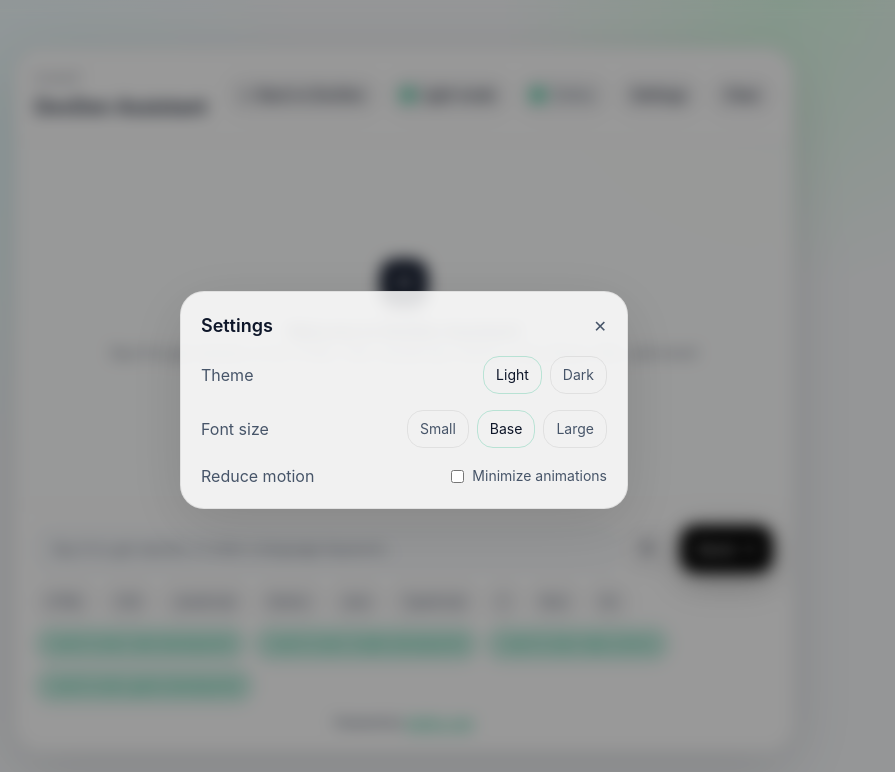
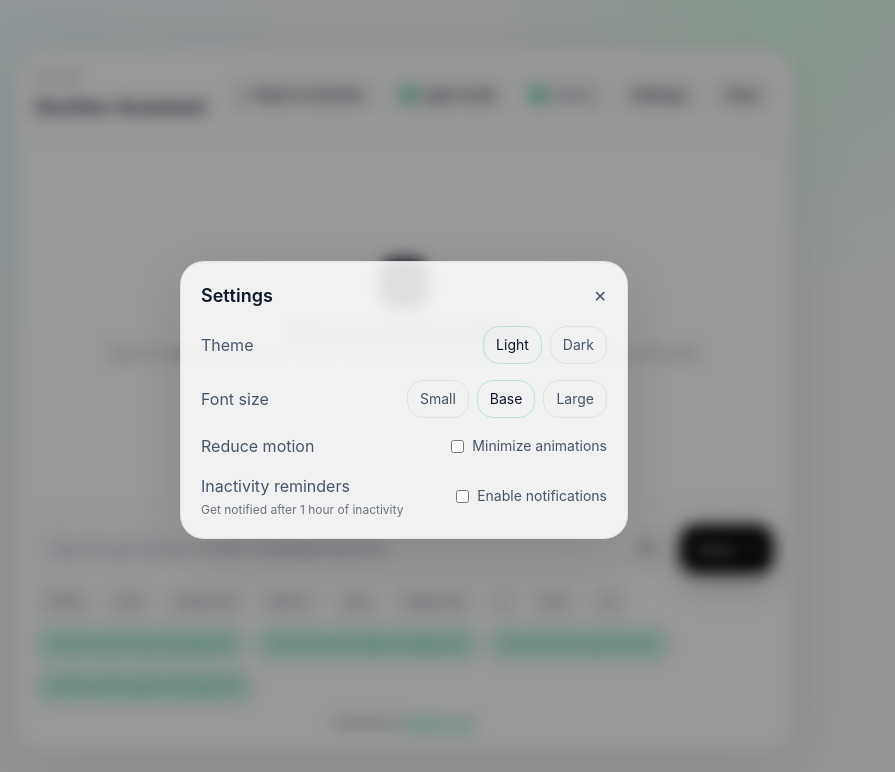
Before and after one commit to Uwami-Mgxekwa/DevDen-Ai, a React (Vite) app: page / in a window 1280 px wide. Both pictures are taken after a click on the button "Settings". Shown: the top 772 px of the page, without its empty margins (236-1131 px from the left). Built offline with nearby package versions, Linux system fonts and the light colour scheme.

Commit message:
Add toggle for inactivity notification reminders
Introduces a user setting to enable or disable inactivity reminders via browser notifications. The notification permission is requested only when the user enables the feature, and the preference is persisted in localStorage.

```diff
--- a/src/App.jsx
+++ b/src/App.jsx
@@ -76,6 +76,7 @@ function App() {
   const [lastActivity, setLastActivity] = useState(Date.now());
   const [showExportMenu, setShowExportMenu] = useState(false);
   const [showPrompts, setShowPrompts] = useState(false);
+  const [notificationsEnabled, setNotificationsEnabled] = useState(false);
   const isDark = theme === "dark";
   const messagesEndRef = useRef(null);
   const MAX_MESSAGE_LEN = 600;
@@ -985,6 +986,7 @@ function App() {
         setUserName(parsed.userName ?? "");
         setLearningGoals(parsed.learningGoals ?? []);
         setLastActivity(parsed.lastActivity ?? Date.now());
+        setNotificationsEnabled(parsed.notificationsEnabled ?? false);
       } catch (err) {
         console.error("Failed to load saved chat", err);
       }
@@ -995,19 +997,21 @@ function App() {
   useEffect(() => {
     localStorage.setItem(
       "devden-chat",
-      JSON.stringify({ messages, theme, fontSize, reduceMotion, userName, learningGoals, lastActivity })
+      JSON.stringify({ messages, theme, fontSize, reduceMotion, userName, learningGoals, lastActivity, notificationsEnabled })
     );
-  }, [messages, theme, fontSize, reduceMotion, userName, learningGoals, lastActivity]);
+  }, [messages, theme, fontSize, reduceMotion, userName, learningGoals, lastActivity, notificationsEnabled]);
 
-  // Notification system for inactive users
+  // Notification system for inactive users (only if enabled)
   useEffect(() => {
+    if (!notificationsEnabled) return;
+
     const checkInactivity = () => {
       const now = Date.now();
       const timeSinceLastActivity = now - lastActivity;
       const oneHour = 60 * 60 * 1000; // 1 hour in milliseconds
 
       if (timeSinceLastActivity > oneHour && userName && messages.length > 0) {
-        // Show notification if browser supports it
+        // Show notification if browser supports it and permission is granted
         if ('Notification' in window && Notification.permission === 'granted') {
           new Notification('DevDen Assistant', {
             body: `Hey ${userName}! Haven't learned about a new language in a while. Come back and explore more!`,
@@ -1017,15 +1021,10 @@ function App() {
       }
     };
 
-    // Request notification permission on first load
-    if ('Notification' in window && Notification.permission === 'default') {
-      Notification.requestPermission();
-    }
-
     // Check inactivity every 30 minutes
     const interval = setInterval(checkInactivity, 30 * 60 * 1000);
     return () => clearInterval(interval);
-  }, [lastActivity, userName, messages]);
+  }, [lastActivity, userName, messages, notificationsEnabled]);
 
   // Close export menu when clicking outside
   useEffect(() => {
@@ -1068,6 +1067,25 @@ function App() {
     setMessages([]);
     setUserName("");
     setAwaitingName(false);
+  };
+
+  const toggleNotifications = async () => {
+    if (!notificationsEnabled) {
+      // Request permission when enabling notifications
+      if ('Notification' in window) {
+        const permission = await Notification.requestPermission();
+        if (permission === 'granted') {
+          setNotificationsEnabled(true);
+        } else {
+          alert('Notification permission denied. You can enable it later in your browser settings.');
+        }
+      } else {
+        alert('Notifications are not supported in your browser.');
+      }
+    } else {
+      // Simply disable notifications
+      setNotificationsEnabled(false);
+    }
   };
 
   return (
@@ -1462,6 +1480,22 @@ function App() {
                   <span className="text-sm text-[var(--muted-strong)]">Minimize animations</span>
                 </label>
               </div>
+
+              <div className="flex items-center justify-between">
+                <div className="flex flex-col">
+                  <span className="text-[var(--muted-strong)]">Inactivity reminders</span>
+                  <span className="text-xs text-[var(--muted)] mt-1">Get notified after 1 hour of inactivity</span>
+                </div>
+                <label className="inline-flex items-center gap-2 cursor-pointer">
+                  <input
+                    type="checkbox"
+                    checked={notificationsEnabled}
+                    onChange={toggleNotifications}
+                    className="accent-[var(--accent)]"
+                  />
+                  <span className="text-sm text-[var(--muted-strong)]">Enable notifications</span>
+                </label>
+              </div>
             </div>
           </div>
         </div>
```
